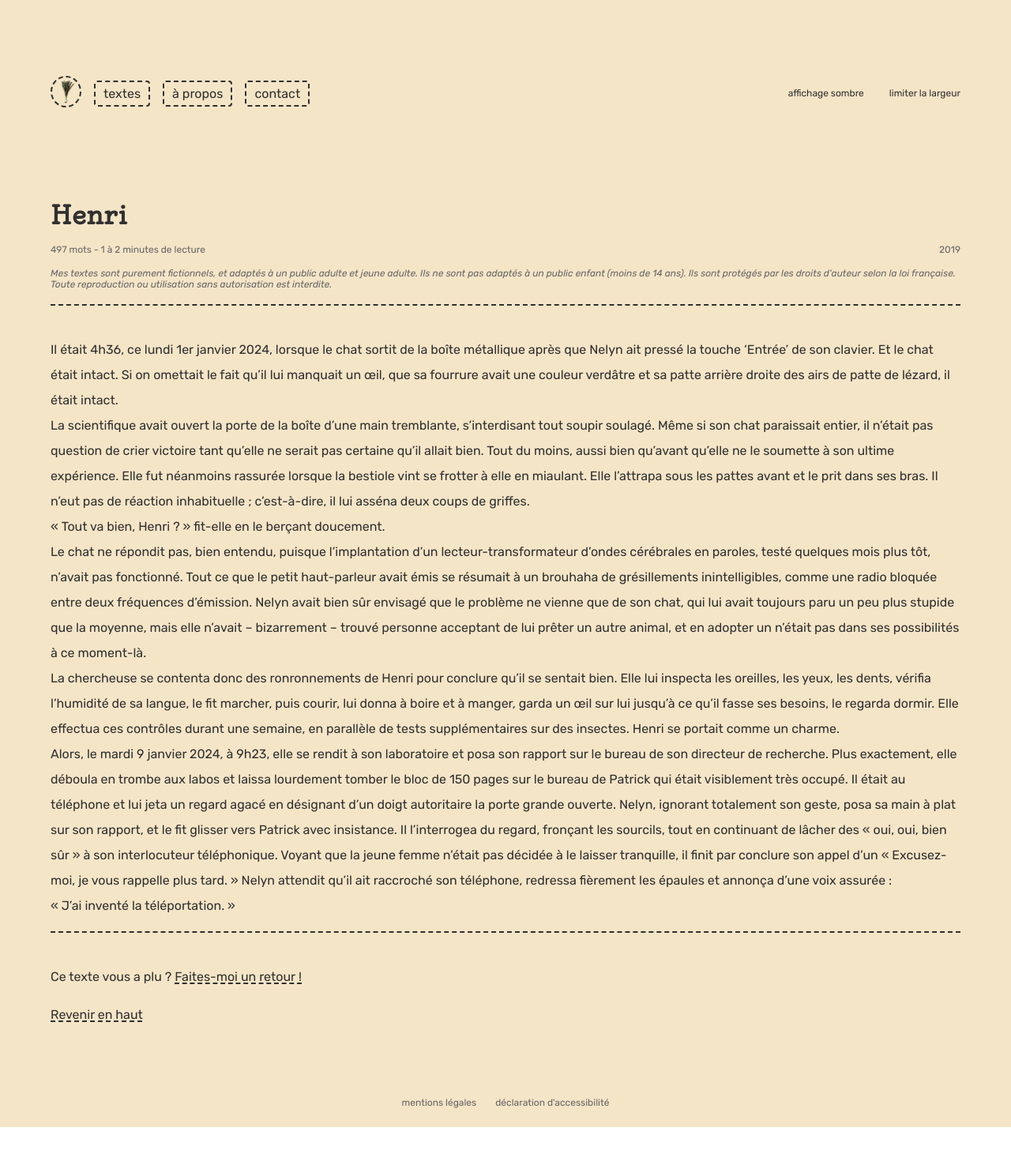
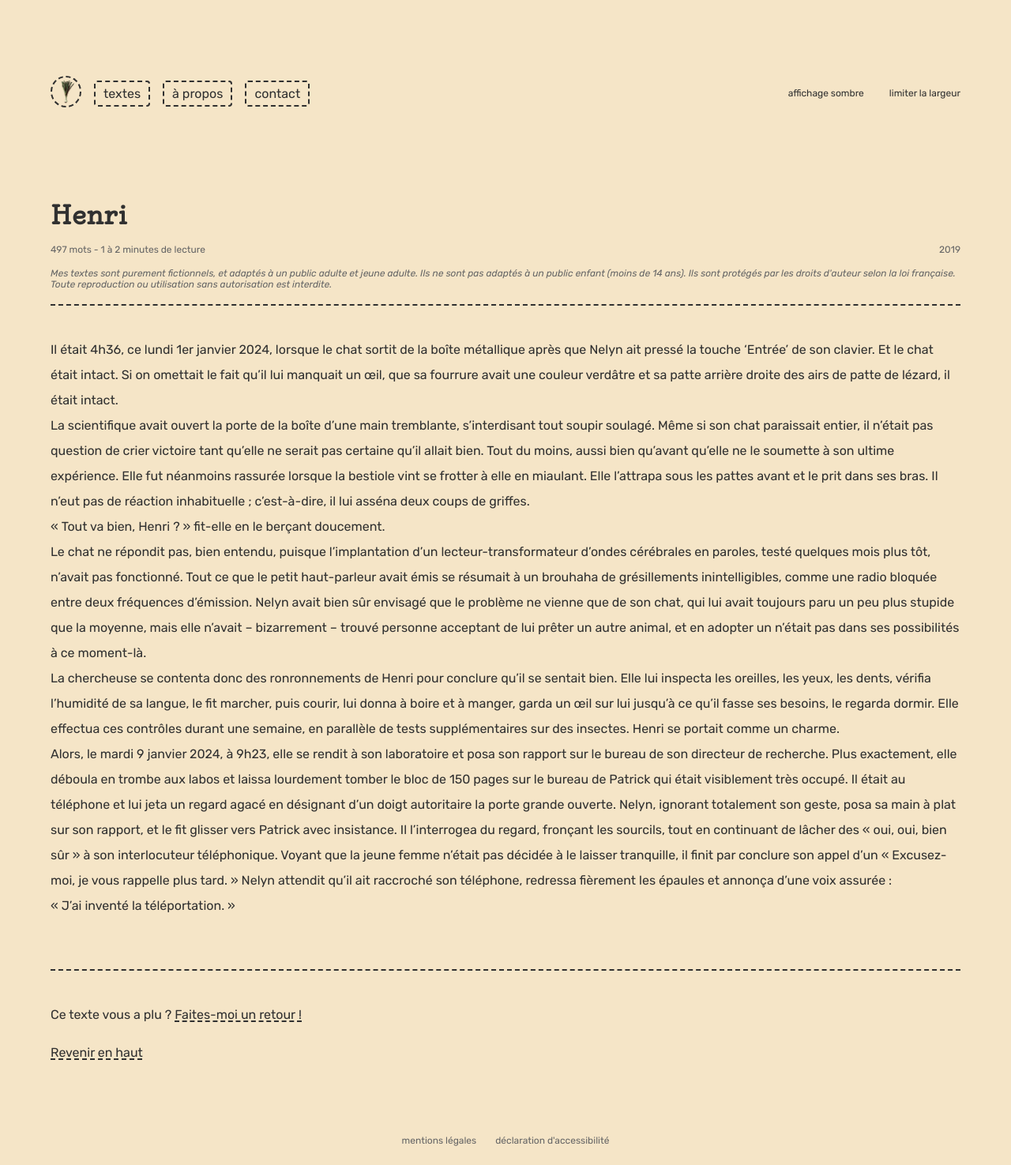
Before and after one commit to spauline-dev/tlmfs, a Jekyll site: the page built from docs/textes/2019_henri.md, in a window 1280 px wide. Shown: the whole page at 79% size. Built offline with Jekyll 4.4.1, drawn with Linux system fonts in a browser that asks for light colours; before the commit the page ends 1427 px from its top, so only the background shows below that.

Commit message:
increase margin around hr

```diff
--- a/docs/_layouts/texte.html
+++ b/docs/_layouts/texte.html
@@ -14,11 +14,11 @@ layout: default
     Ils sont protégés par les droits d'auteur selon la loi française. Toute reproduction ou utilisation sans autorisation est interdite.
 </div>
 
-<hr />
+<hr class="text-top-line"/>
 
 {{ content }}
 
-<hr/>
+<hr class="text-bottom-line"/>
 
 <div id="text-bottom-actions">
     <p>Ce texte vous a plu&nbsp;? <a href="/contact">Faites-moi un retour&nbsp;!</a></p>
--- a/docs/_sass/textes.sass
+++ b/docs/_sass/textes.sass
@@ -67,6 +67,9 @@
     p
         line-height: 2em
 
+.text-bottom-line
+    margin-top: 4em
+
 @media screen and (max-width: $max-width-no-narrow-mode)
     label[for=toggle-narrow-mode]
         display: none
```
